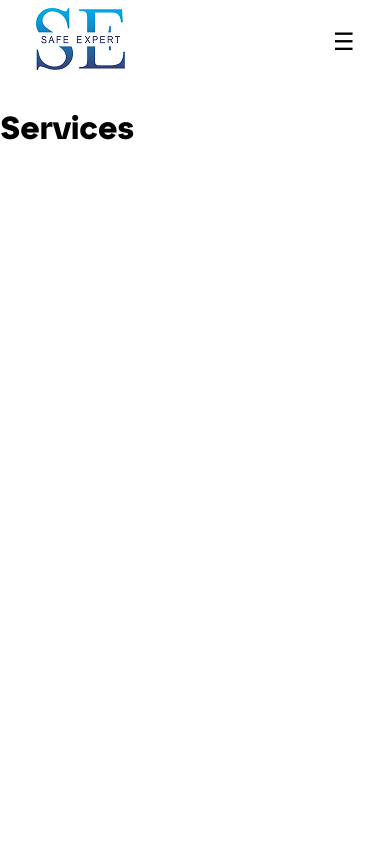
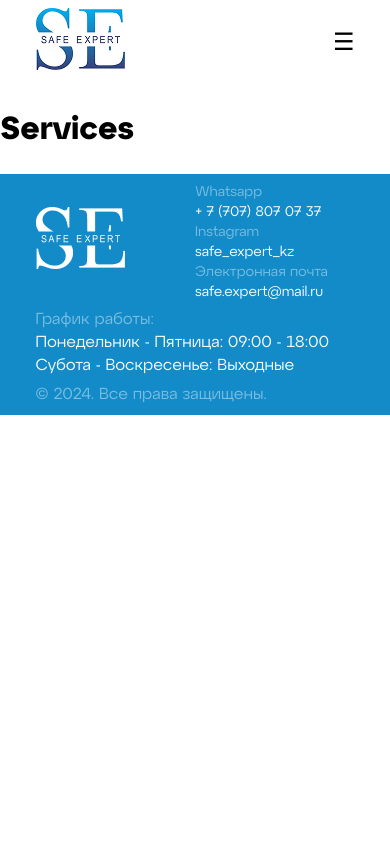
Before and after one commit to DonJuvn/safe-expert, a React (Create React App) app: page /services in a window 390 px wide. Shown: the top 844 px of the page. Built offline with nearby package versions, Linux system fonts and the light colour scheme.

Commit message:
footer responsive

```diff
--- a/src/App.css
+++ b/src/App.css
@@ -14,10 +14,6 @@ html {
    padding-right: 1rem;
    box-sizing: border-box;
 }
-#footer {
-   margin-top: 100vh;
-}
-
 
 /* Header */
 #header {
@@ -46,7 +42,7 @@ html {
 }
 #header .header .navigation a:hover,
 #header .header .navigation .active {
-  color: #138BC9;
+   color: #138bc9;
    transition: 0.3s;
 }
 .burger {
@@ -72,7 +68,7 @@ html {
       background: white;
       width: 100%;
       padding: 20px;
-    box-shadow: 0 4px 6px rgba(0,0,0,0.1);
+      box-shadow: 0 4px 6px rgba(0, 0, 0, 0.1);
       z-index: 99;
    }
    #header .header .navigation.open {
@@ -83,3 +79,81 @@ html {
       font-size: 18px;
    }
 }
+
+/* Footer */
+#footer {
+   background-color: #138bc9;
+   padding: 2% 0;
+}
+#footer p {
+   margin: 0;
+   font-weight: 400;
+}
+#footer .footer {
+   display: flex;
+   flex-direction: column;
+}
+#footer .footer .nav {
+   display: flex;
+   flex-direction: row;
+   justify-content: space-between;
+   align-items: center;
+}
+#footer .footer .nav .navigation {
+   display: flex;
+   flex-direction: row;
+   gap: 5%;
+   width: 50%;
+   justify-content: right;
+}
+#footer .footer .nav .navigation .item {
+   width: fit-content;
+   display: flex;
+   flex-direction: column;
+   gap: 4px;
+}
+#footer .footer .nav .navigation .item p {
+   text-wrap: nowrap;
+}
+#footer .footer #title {
+   color: #ffffff70;
+}
+#footer .footer #text {
+   color: #ffffff;
+}
+#footer .footer .bottom{
+  margin-top: 2%;
+  display: flex;
+  flex-direction: row;
+  justify-content: space-between;
+  align-items: end;
+}
+#footer .footer .bottom .schedule{
+  display: flex;
+  flex-direction: column;
+}
+
+@media (max-width:768px) {
+#footer .footer .nav {
+   flex-direction: row;
+}
+#footer .footer .nav .navigation {
+   flex-direction: column;
+}
+#footer .footer .nav .navigation .item {
+   gap: 0px;
+}
+#footer .footer .nav .navigation .item p {
+   text-wrap: nowrap;
+   font-size: 14px;
+}
+#footer .footer .bottom{
+  flex-direction: column;
+  align-items: start;
+}
+#footer .footer .bottom .schedule{
+  flex-direction: column;
+  text-align: left;
+  margin-bottom: 2%;
+}
+}
--- a/src/components/footer.jsx
+++ b/src/components/footer.jsx
@@ -4,7 +4,40 @@ import { Link, Route, Routes } from "react-router-dom";
 const Footer = () => {
    return(
       <div id="footer">
-      Footer
+      <div className="container">
+         <div className="footer">
+            <div className="nav">
+               <div className="logo">
+                  <img
+                src={process.env.PUBLIC_URL + "img/logo-white.png"}
+                alt="logo"
+              />
+               </div>
+               <div className="navigation">
+                  <div className="item">
+                     <p id="title">Whatsapp</p>
+                     <p id="text">+ 7 (707) 807 07 37</p>
+                  </div>
+                  <div className="item">
+                     <p id="title">Instagram</p>
+                     <p id="text">safe_expert_kz</p>
+                  </div>
+                  <div className="item">
+                     <p id="title">Электронная почта</p>
+                     <p id="text">safe.expert@mail.ru</p>
+                  </div>
+               </div>
+            </div>
+            <div className="bottom">
+               <div className="schedule">
+                  <p id="title">График работы:</p>
+                  <p id="text">Понедельник - Пятница: 09:00 - 18:00</p>
+                  <p id="text">Субота - Воскресенье: Выходные</p>
+               </div>
+               <p id="title">© 2024. Все права защищены.</p>
+            </div>
+         </div>
+      </div>
       </div>
    )
 }
```
Also changed, not shown: public/img/logo-white.png (added). Lines whose indentation alone changed are shown as unchanged.
